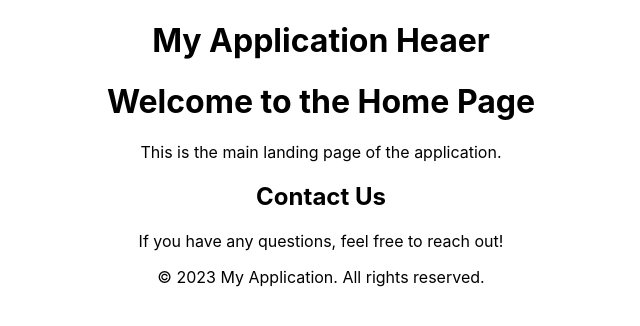
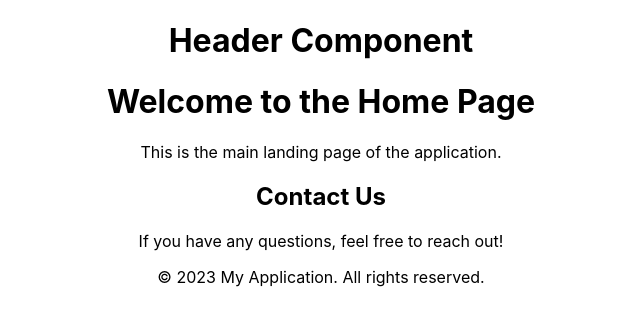
Before and after one commit to rashedulalam46/react-basic-tutorial, a React (Create React App) app: page / in a window 1280 px wide. Shown: the top 326 px of the page, without its empty margins (319-959 px from the left). Built offline with nearby package versions, Linux system fonts and the light colour scheme.

Commit message:
code updated

```diff
--- a/src/Pages/Header.jsx
+++ b/src/Pages/Header.jsx
@@ -1,9 +1,11 @@
 import React from 'react';
+
+const HeaderTitle = "Header Component";
 
 function Header() {
   return (
     <header>
-      <h1>My Application Heaer</h1>
+      <h1>{HeaderTitle}</h1>
     </header>
   );
 }
```
